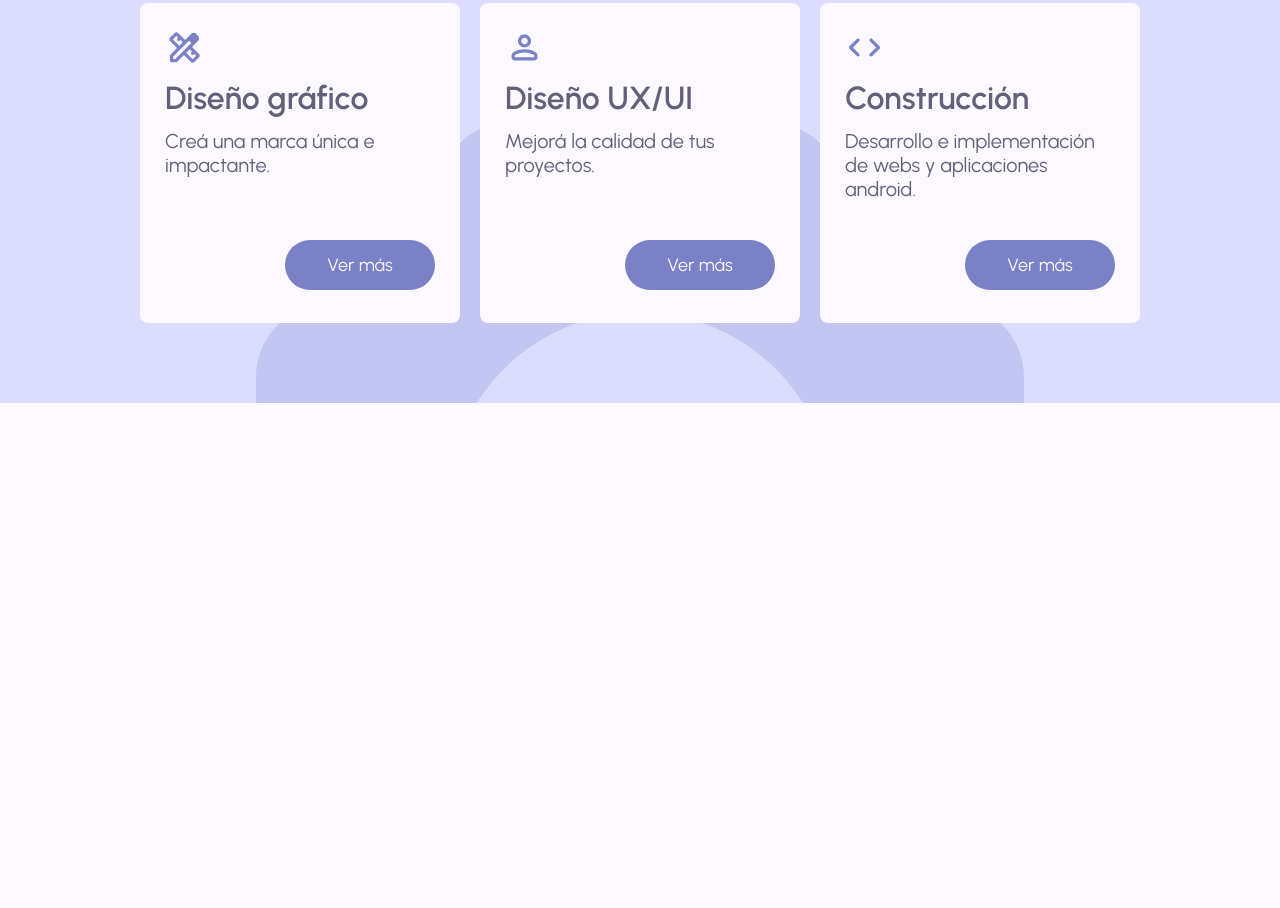
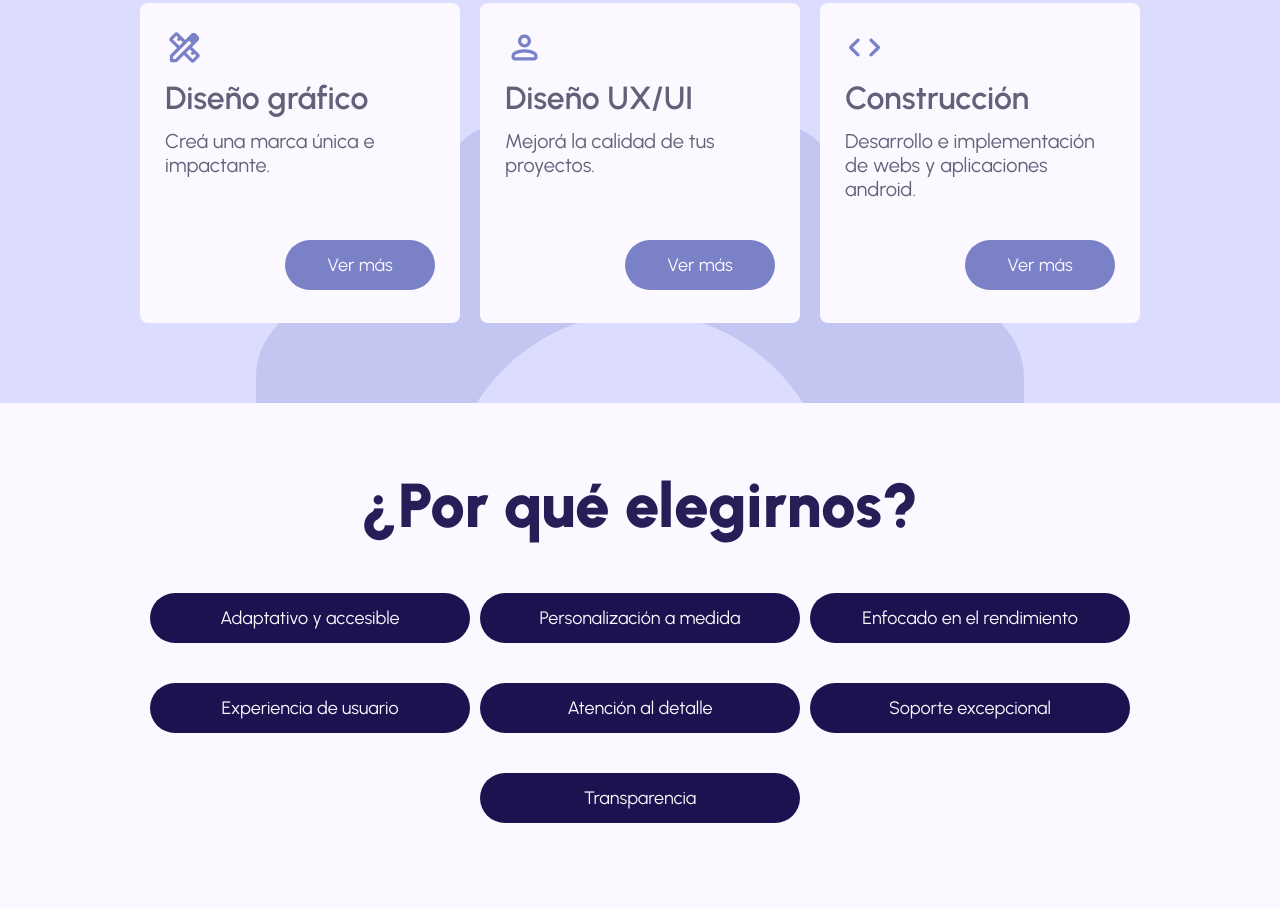
Before and after one commit to 2piradrian/cswap-web, an Astro site: page / in a window 1280 px wide. Shown: the part 877-1785 px from the top of the page. Before the commit the page ends 1280 px from the top, so only its background shows below. Built offline with nearby package versions, Linux system fonts and the light colour scheme; Astro itself is replaced by a stand-in of ours.

Commit message:
add: why ui and fixes

```diff
--- /dev/null
+++ b/src/components/medium-title/MediumTitle.astro
@@ -0,0 +1,11 @@
+---
+import style from "./style.module.css";
+
+type Props = {
+	title: string;
+};
+
+const {title} = Astro.props;
+---
+
+<h1 class={style.title}>{title}</h1>
--- /dev/null
+++ b/src/components/medium-title/style.module.css
@@ -0,0 +1,27 @@
+.title {
+	text-align: center;
+	font-size: 62px;
+	font-weight: 900;
+	padding: 15px 25px;
+	color: var(--primary);
+	opacity: 0.95;
+}
+
+@media (max-width: 768px) {
+	.title {
+		font-size: 56px;
+	}
+}
+
+@media (max-width: 560px) {
+	.title {
+		font-size: 50px;
+	}
+}
+
+
+@media (max-width: 500px) {
+	.title {
+		font-size: 46px;
+	}
+}
--- /dev/null
+++ b/src/components/text-chip/TextChip.astro
@@ -0,0 +1,13 @@
+---
+import style from "./style.module.css";
+
+type Props = {
+    content: string;
+};
+
+const {content} = Astro.props;
+---
+
+<div class={style.container}>
+    <span class={style.content}>{content}</span>
+</div>
--- /dev/null
+++ b/src/components/text-chip/style.module.css
@@ -0,0 +1,17 @@
+.container {
+    width: 320px;
+    height: 50px;
+    background-color: var(--primary);
+    padding: 5px 10px;
+    border-radius: 25px;
+    border: 0px;
+    margin: 15px 0px;
+    display: flex;
+    justify-content: center;
+    align-items: center;
+}
+
+.container > span {
+    font-size: 18px;
+    color: var(--on-primary);
+}
--- a/src/pages/index.astro
+++ b/src/pages/index.astro
@@ -3,10 +3,12 @@ import Layout from '../layouts/Layout.astro';
 import Hero from '../sections/hero/Hero.astro';
 import Header from '../components/header/Header.astro';
 import Services from '../sections/services/Services.astro';
+import Why from '../sections/why/Why.astro';
 ---
 
 <Layout title='Home'>
 	<Header />
 	<Hero />
 	<Services />
+	<Why />
 </Layout>
--- a/src/sections/hero/Hero.astro
+++ b/src/sections/hero/Hero.astro
@@ -1,17 +1,17 @@
 ---
 import style from "./style.module.css";
-import GradientTitle from "../../components/gradient-title/GradientTitle.astro";
+import OutlinedAnchorButton from "../../components/outlined-anchor-button/OutlinedAnchorButton.astro";
+import BigTitle from "../../components/big-title/BigTitle.astro";
 import FilledAnchorButton from "../../components/filled-anchor-button/FilledAnchorButton.astro";
-import OutlinedAnchorButton from "../../components/outlined-anchor-button/OutlinedAnchorButton.astro";
 ---
 
 <section class={`${style.container} section`}>
     <img src="/assets/other/herodecoration.svg" alt="" class={style.decoration} />
     <div class={`${style.subcontainer} delimiter`}>
-        <GradientTitle title="Creamos productos digitales" />
+        <BigTitle title="Creamos productos digitales" />
         <h2 class={style.subtitle}>Centrados en el usuario y en el negocio</h2>
         <div class={style.buttons}>
-            <FilledAnchorButton name="Contactanos" href="/contacto" ariaLabel="Contacto" />
+            <FilledAnchorButton name="Contactanos" href="/contacto" ariaLabel="Contacto" modifier="" />
             <OutlinedAnchorButton name="Conocenos" href="/nosotros" ariaLabel="Nosotros" />
         </div>
     </div>
--- a/src/sections/hero/style.module.css
+++ b/src/sections/hero/style.module.css
@@ -1,6 +1,6 @@
 .container {
 	min-height: 100vh;
-	padding: 60px 0px;
+	padding: 100px 0px;
 	position: relative;
 	overflow: hidden;
 }
--- /dev/null
+++ b/src/sections/why/Why.astro
@@ -0,0 +1,18 @@
+---
+import MediumTitle from "../../components/medium-title/MediumTitle.astro";
+import TextChip from "../../components/text-chip/TextChip.astro";
+import style from "./style.module.css";
+---
+
+<section class={`${style.container} section`}>
+    <MediumTitle title="¿Por qué elegirnos?" />
+    <div class={`${style.subcontainer} delimiter`}>
+        <TextChip content="Adaptativo y accesible" />
+        <TextChip content="Personalización a medida" />
+        <TextChip content="Enfocado en el rendimiento" />
+        <TextChip content="Experiencia de usuario" />
+        <TextChip content="Atención al detalle" />
+        <TextChip content="Soporte excepcional" />
+        <TextChip content="Transparencia" />
+    </div>
+</section>
--- /dev/null
+++ b/src/sections/why/style.module.css
@@ -0,0 +1,12 @@
+.container {
+    padding: 50px 0px;
+    background-color: var(--background);
+}
+
+.subcontainer {
+    display: flex;
+    flex-wrap: wrap;
+    flex-direction: row;
+    gap: 10px;
+    margin: 20px 0px;
+}
```
Also changed, not shown: src/components/big-title/BigTitle.astro (renamed from src/components/gradient-title/GradientTitle.astro), src/components/big-title/style.module.css (renamed from src/components/gradient-title/style.module.css).
